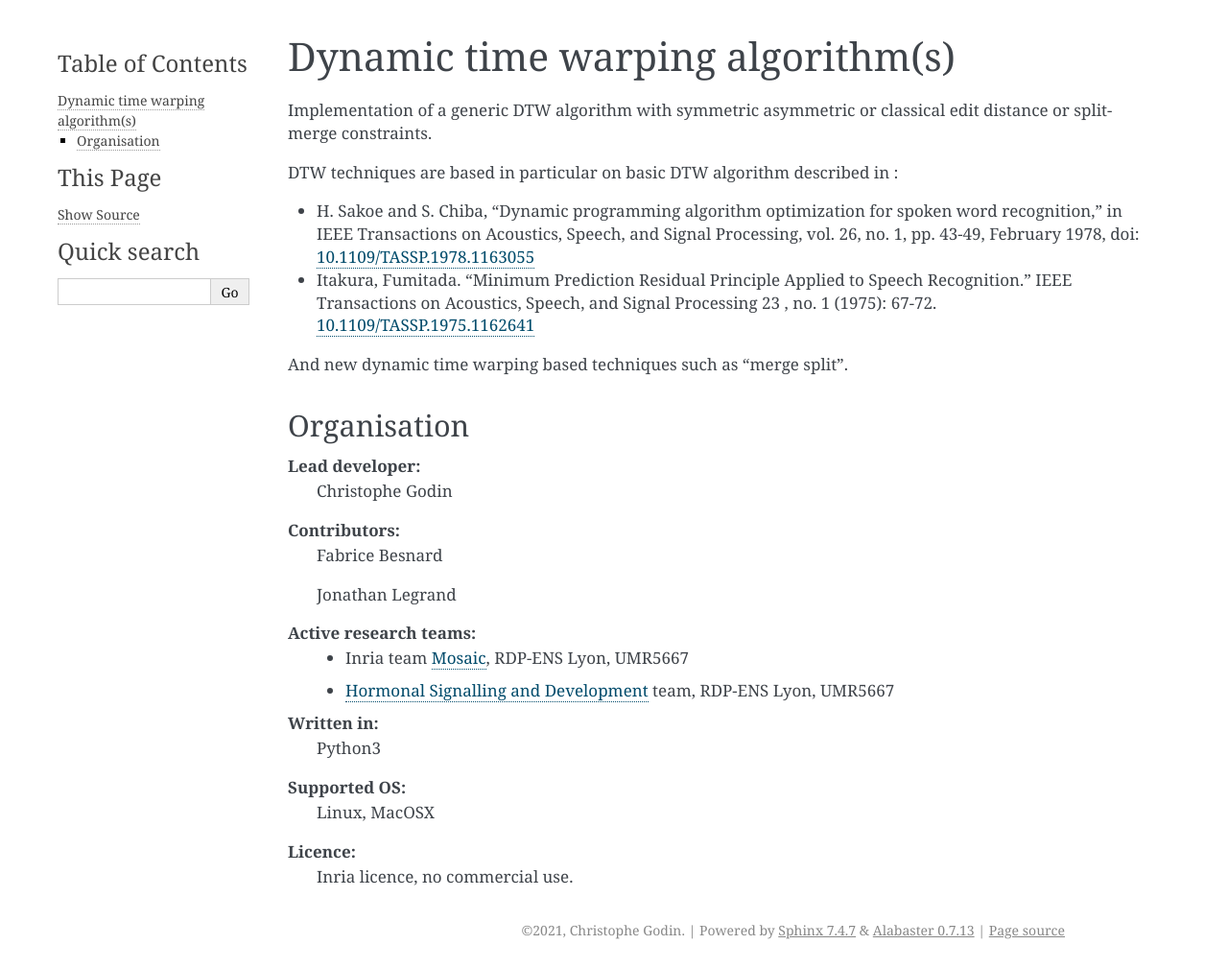
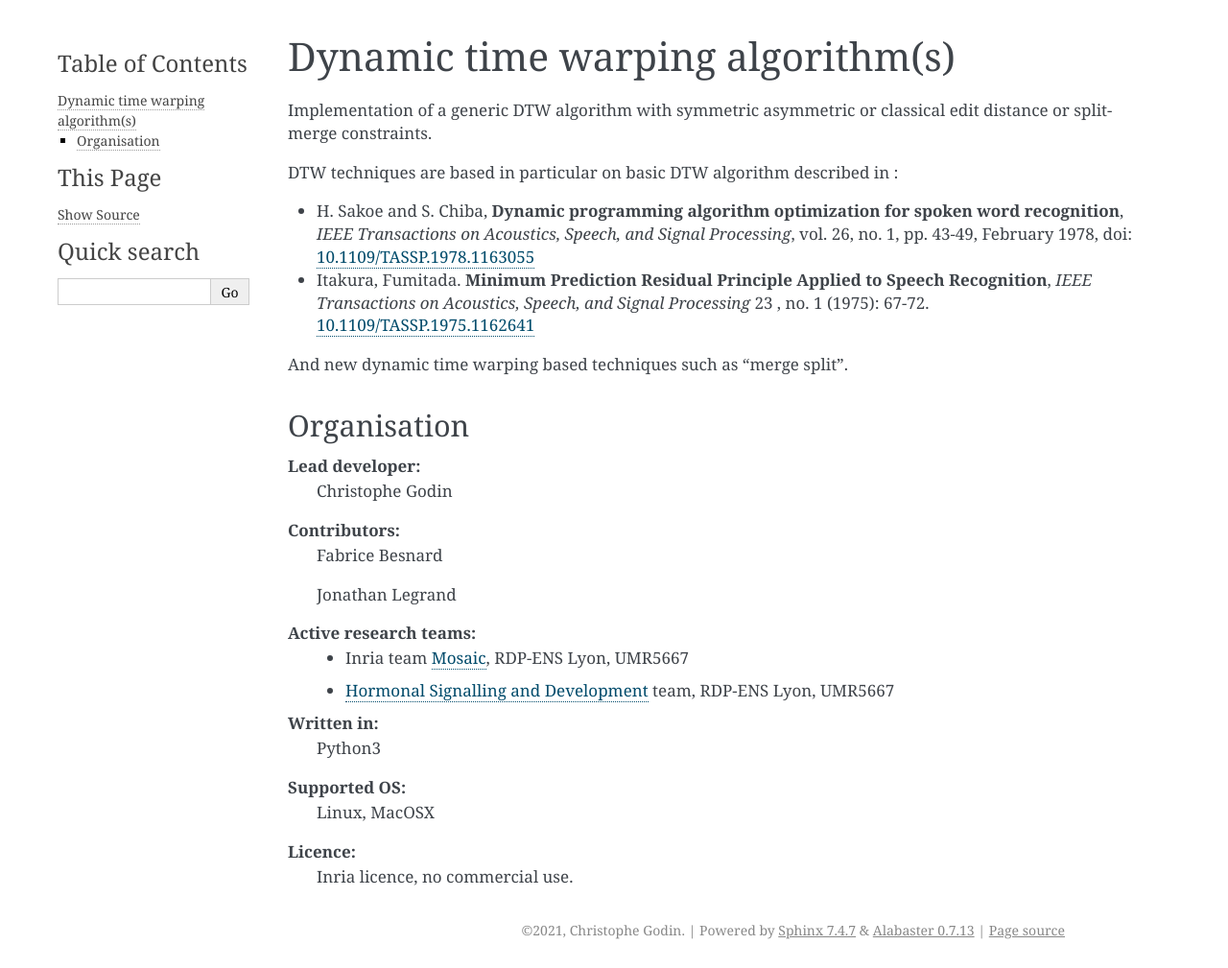
Before and after one commit to romi/dtw, a Sphinx documentation site: the page built from doc/source/index.md, in a window 1280 px wide. Shown: the whole page at 96% size. Built offline with Sphinx 7.4.7, drawn with Linux system fonts in a browser that asks for light colours; comment, search, counter and statistics services are not loaded; the version number is read from the project's files by our own code.

Commit message:
Minor modif to landing page

```diff
--- a/doc/source/index.md
+++ b/doc/source/index.md
@@ -4,8 +4,8 @@ Implementation of a generic DTW algorithm with symmetric asymmetric or classical
 
 DTW techniques are based in particular on basic DTW algorithm described in :
 
- - H. Sakoe and S. Chiba, "Dynamic programming algorithm optimization for spoken word recognition," in IEEE Transactions on Acoustics, Speech, and Signal Processing, vol. 26, no. 1, pp. 43-49, February 1978, doi: [10.1109/TASSP.1978.1163055](https://doi.org/10.1109/TASSP.1978.1163055)
- - Itakura, Fumitada. "Minimum Prediction Residual Principle Applied to Speech Recognition." IEEE Transactions on Acoustics, Speech, and Signal Processing 23 , no. 1 (1975): 67-72. [10.1109/TASSP.1975.1162641](https://doi.org/10.1109/TASSP.1975.1162641)
+ - H. Sakoe and S. Chiba, **Dynamic programming algorithm optimization for spoken word recognition**, _IEEE Transactions on Acoustics, Speech, and Signal Processing_, vol. 26, no. 1, pp. 43-49, February 1978, doi: [10.1109/TASSP.1978.1163055](https://doi.org/10.1109/TASSP.1978.1163055)
+ - Itakura, Fumitada. **Minimum Prediction Residual Principle Applied to Speech Recognition**, _IEEE Transactions on Acoustics, Speech, and Signal Processing_ 23 , no. 1 (1975): 67-72. [10.1109/TASSP.1975.1162641](https://doi.org/10.1109/TASSP.1975.1162641)
 
 And new dynamic time warping based techniques such as "merge split".
 
```
